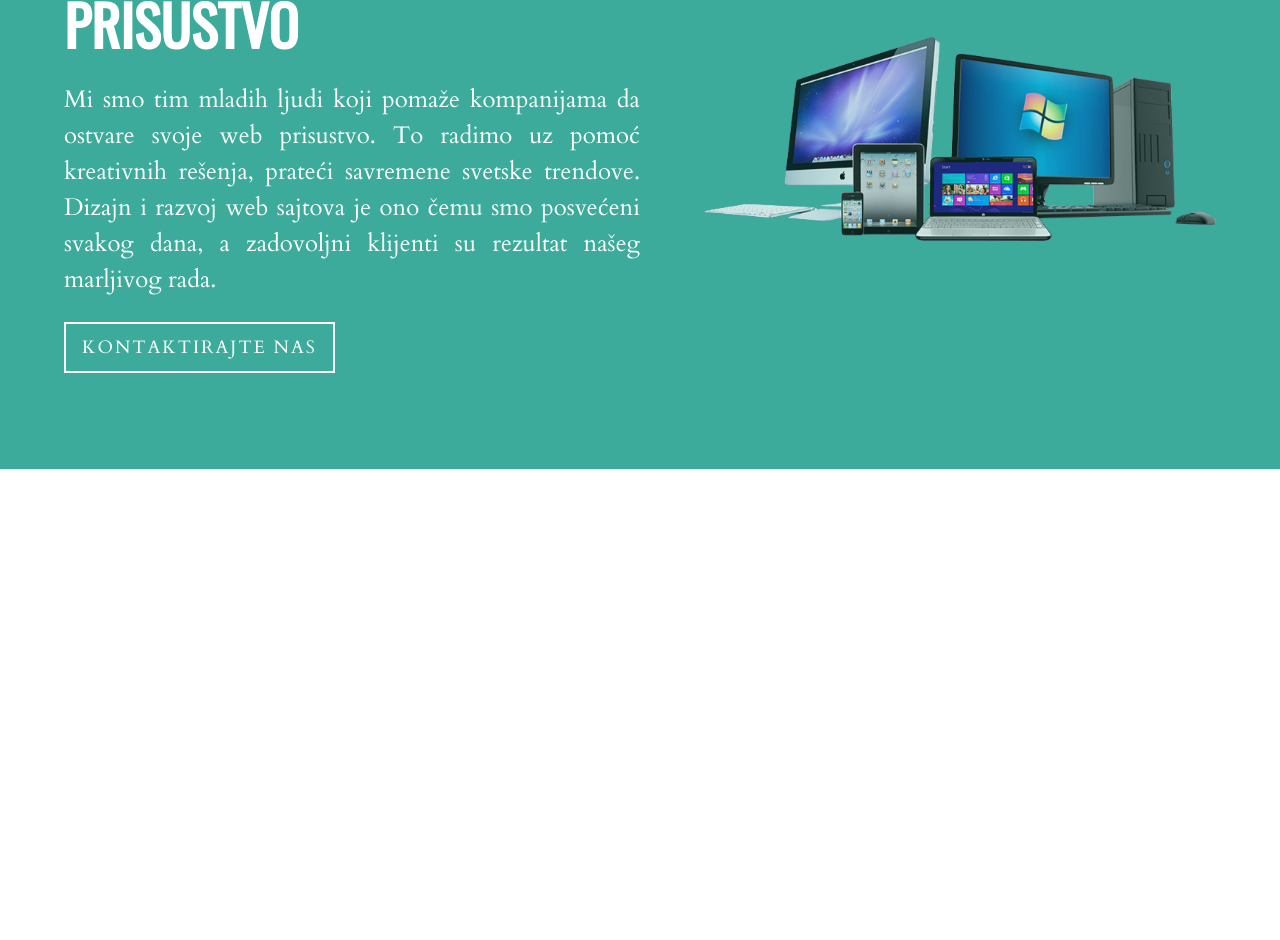
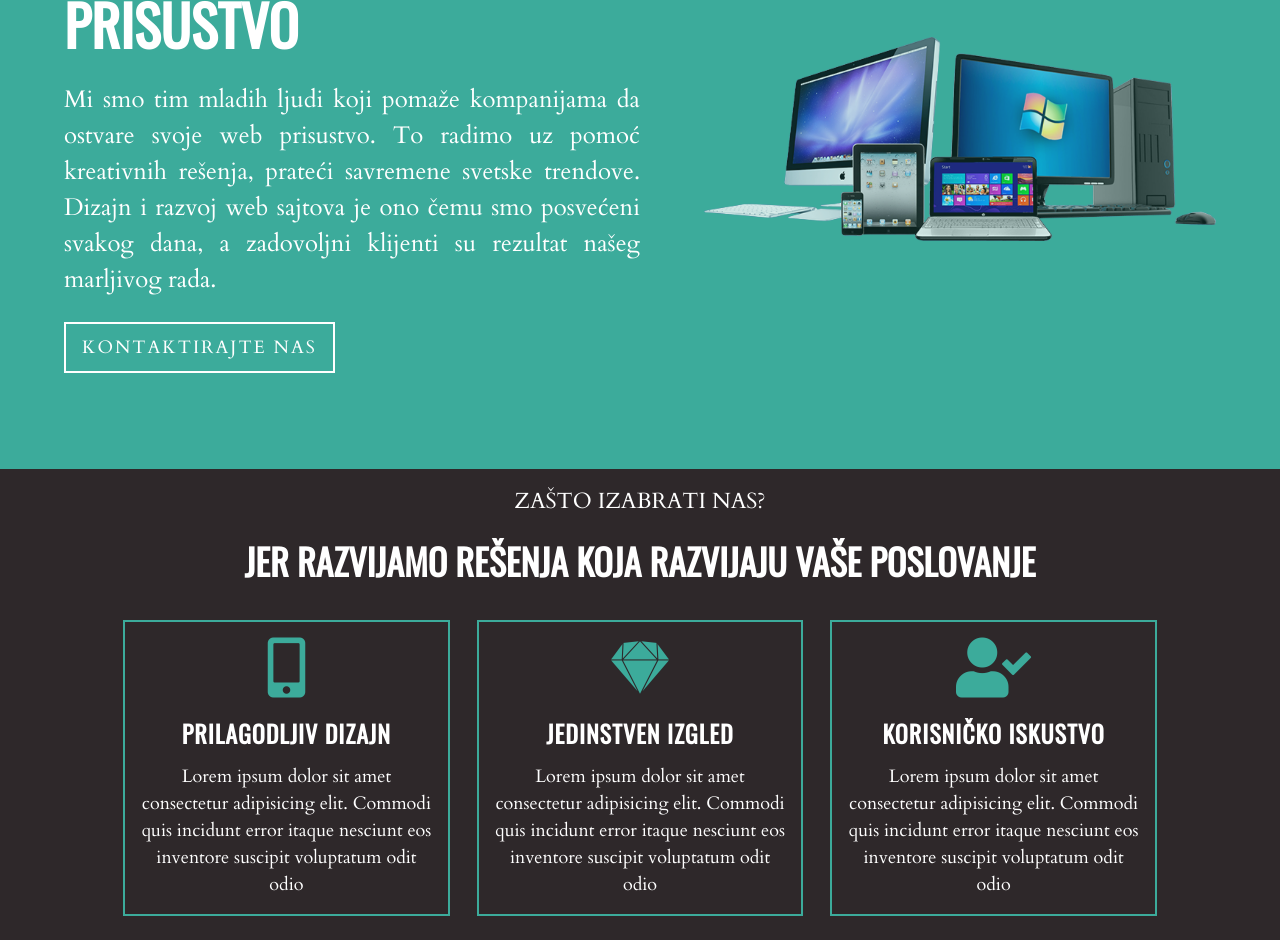
Before and after one commit to jovan6jovan/wyvern-landing, a plain HTML site: page index.html in a window 1280 px wide. Shown: the part 331-1271 px from the top of the page. Before the commit the page ends 800 px from the top, so only its background shows below. Drawn offline with nearby package versions, Linux system fonts and the light colour scheme.

Commit message:
Added services section

```diff
--- a/index.html
+++ b/index.html
@@ -48,6 +48,46 @@
     </div>
   </section>
 
+  <section class="services">
+    <p class="services-p">Zašto izabrati nas?</p>
+    <h2 class="services-h2">Jer razvijamo rešenja koja razvijaju Vaše poslovanje</h2>
+    <div class="cards-container">
+      <div class="card">
+        <div class="card-icon">
+          <i class="fas fa-2x fa-mobile-alt"></i>
+        </div>
+        <div class="card-description">
+          <h4>Prilagodljiv dizajn</h4>
+          <p>Lorem ipsum dolor sit amet consectetur adipisicing elit.
+             Commodi quis incidunt error itaque nesciunt eos inventore suscipit voluptatum odit odio
+          </p>
+        </div>
+      </div> <!-- .card -->
+      <div class="card">
+        <div class="card-icon">
+          <i class="fab fa-2x fa-sketch"></i>
+        </div>
+        <div class="card-description">
+          <h4>Jedinstven izgled</h4>
+          <p>Lorem ipsum dolor sit amet consectetur adipisicing elit.
+             Commodi quis incidunt error itaque nesciunt eos inventore suscipit voluptatum odit odio
+          </p>
+        </div>
+      </div> <!-- .card -->
+      <div class="card">
+        <div class="card-icon">
+          <i class="fas fa-2x fa-user-check"></i>
+        </div>
+        <div class="card-description">
+          <h4>Korisničko iskustvo</h4>
+          <p>Lorem ipsum dolor sit amet consectetur adipisicing elit.
+             Commodi quis incidunt error itaque nesciunt eos inventore suscipit voluptatum odit odio
+          </p>
+        </div>
+      </div> <!-- .card -->
+    </div>
+  </section>
+
   <script src="main.js"></script>
 </body>
 
--- a/style.css
+++ b/style.css
@@ -11,7 +11,7 @@
   scroll-behavior: smooth;
   --primary-color: #3cab9b;
   --white: #fff;
-  --black: #100c08;
+  --black: #2e282a;
 }
 
 body {
@@ -166,6 +166,7 @@ a {
   min-height: calc(100vh - 100px);
   background-color: var(--primary-color);
   color: var(--white);
+  display: flex;
 }
 
 .hero-container {
@@ -175,6 +176,7 @@ a {
 
 .hero-img {
   opacity: 0.8;
+  margin-top: 16px;
 }
 
 .hero-title {
@@ -234,3 +236,82 @@ a {
   }
 }
 /* === END OF HERO === */
+
+/* === SERVICES === */
+.services {
+  background-color: var(--black);
+  color: var(--white);
+  min-height: 70vh;
+}
+
+.services-p,
+.services-h2 {
+  text-align: center;
+}
+
+.services-p {
+  text-transform: uppercase;
+  padding-top: 16px;
+  margin-bottom: 16px;
+}
+
+.services-h2,
+.cards-container {
+  max-width: 85%;
+  margin: auto;
+}
+
+.cards-container {
+  text-align: center;
+  margin-top: 32px;
+}
+
+.card {
+  border: 2px solid var(--primary-color);
+  padding: 16px;
+  margin-bottom: 24px;
+}
+
+.card-icon {
+  color: var(--primary-color);
+}
+
+.card-description h4 {
+  margin: 12px auto;
+  letter-spacing: 1px;
+}
+
+@media screen and (min-width: 1025px) {
+  .services {
+    min-height: max-content;
+  }
+
+  .services-p {
+    font-size: 22px;
+  }
+
+  .services-h2 {
+    font-size: 36px;
+  }
+  .cards-container {
+    display: flex;
+    justify-content: space-evenly;
+  }
+
+  .card {
+    max-width: 30%;
+  }
+
+  .card-icon {
+    font-size: 30px;
+  }
+
+  .card-description h4 {
+    font-size: 24px;
+  }
+
+  .card-description p {
+    font-size: 18px;
+  }
+}
+/* === END OF SERVICES === */
```
